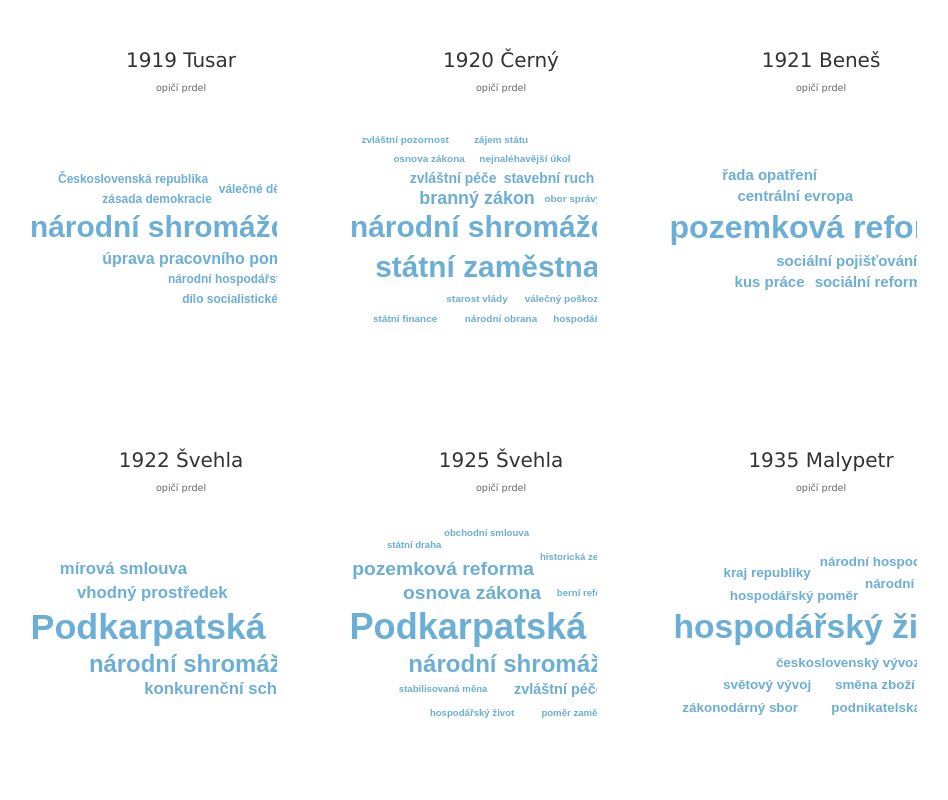
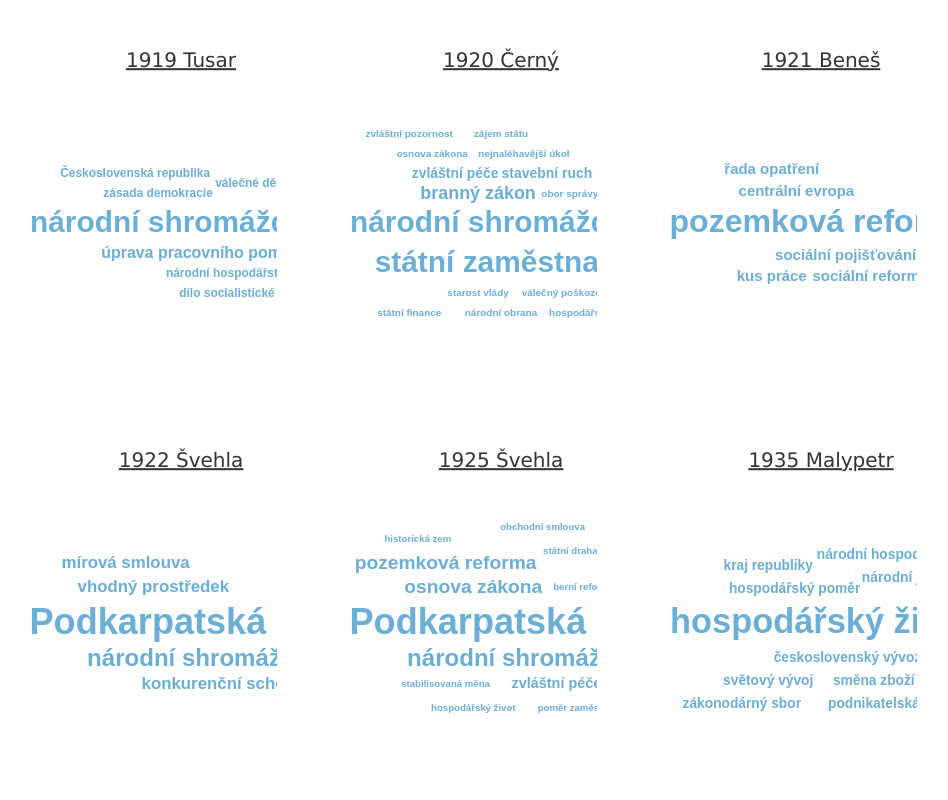
Before and after one commit to DataRozhlas/vlada-prohlaseni-wclouds, a plain HTML site: page index.html in a window 1280 px wide. Shown: the top 800 px of the page, without its empty margins (19-967 px from the left). Drawn offline with nearby package versions, Linux system fonts and the light colour scheme.

Commit message:
minor fixes

```diff
--- a/index.html
+++ b/index.html
@@ -23,6 +23,9 @@
     }
     .highcharts-tooltip text {
         font-size: 15px !important;
+    }
+    .highcharts-title {
+        text-decoration: underline !important;
     }
 </style>
 
@@ -51,10 +54,7 @@ function drawChart(vl) {
             name: 'výskyt klokana'
         }],
         title: {
-            text: vl
-        },
-        subtitle: {
-            text: 'opičí prdel'
+            text: '<a href="javascript:window.open(\'\https://irozhlas.cz\'\, \'\_blank\'\);">' + vl + '</b>'
         }
     });
 };
```
